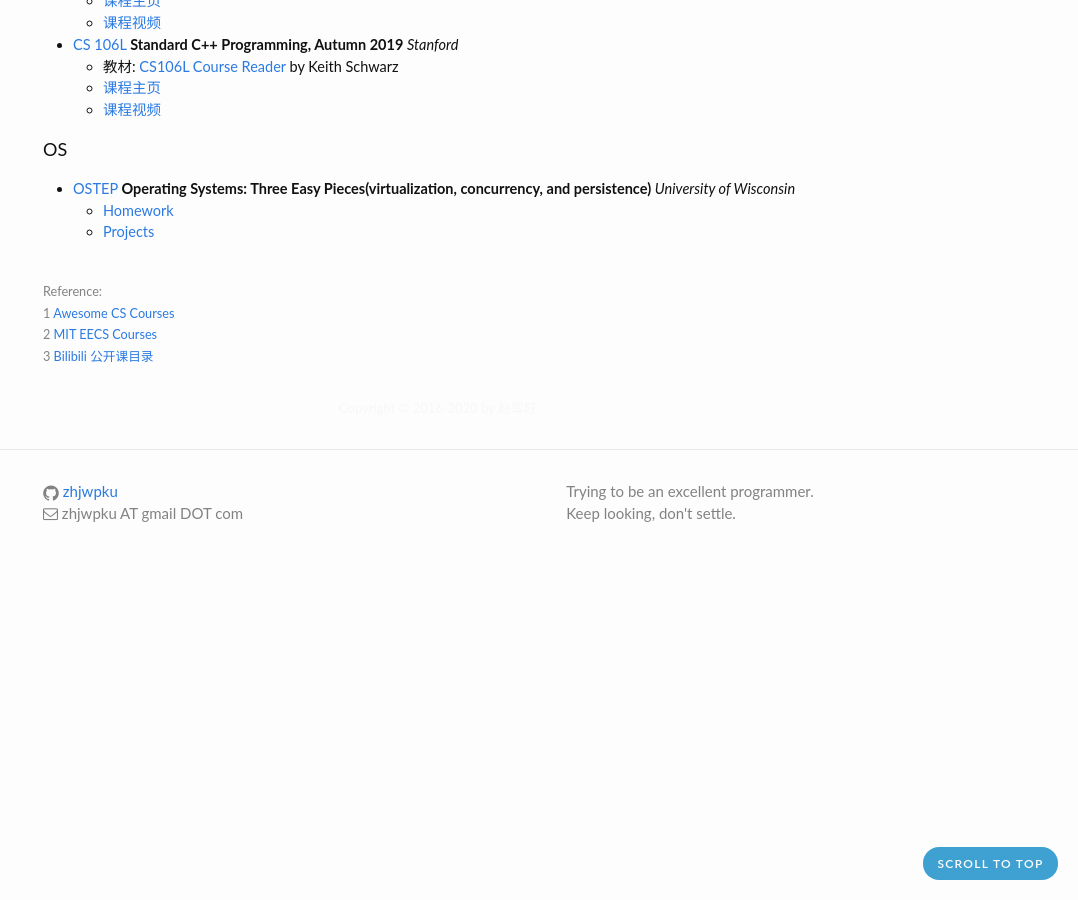
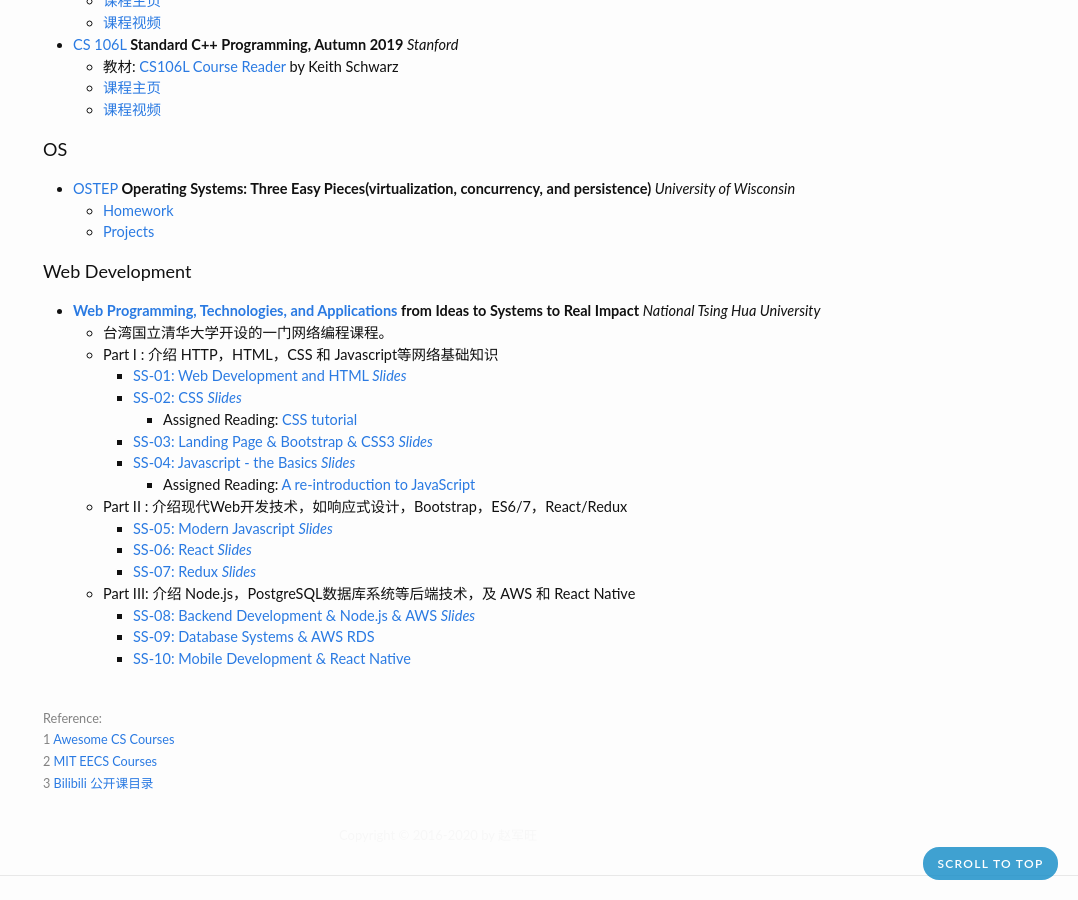
Before and after one commit to zhjwpku/zhjwpku.github.io, a Jekyll site: the page built from _posts/2018-09-16-awesome-cs-courses.md, in a window 1280 px wide and 900 px high, scrolled down 1036 px. Shown: the whole window, without its empty margins (202-1280 px from the left). Built offline with Jekyll 4.4.1, drawn with Linux system fonts in a browser that asks for light colours; comment, search, counter and statistics services are not loaded.

Commit message:
Web Programming, Technologies, and Applications from Ideas to Systems to Real Impact
Signed-off-by: Zhao Junwang <zhjwpku@gmail.com>

```diff
--- a/_posts/2018-09-16-awesome-cs-courses.md
+++ b/_posts/2018-09-16-awesome-cs-courses.md
@@ -56,6 +56,26 @@
     - [Homework][ostep-homework]
     - [Projects][ostep-projects]
 
+#### Web Development
+
+- **[Web Programming, Technologies, and Applications][webapp] from Ideas to Systems to Real Impact** *National Tsing Hua University*
+    - 台湾国立清华大学开设的一门网络编程课程。
+    - Part I  : 介绍 HTTP，HTML，CSS 和 Javascript等网络基础知识
+        - [SS-01: Web Development and HTML][ss-01] *[Slides][ss-01-slides]*
+        - [SS-02: CSS][ss-02] *[Slides][ss-02-slides]*
+            - Assigned Reading: [CSS tutorial][css-tutorial]
+        - [SS-03: Landing Page & Bootstrap & CSS3][ss-03] *[Slides][ss-03-slides]*
+        - [SS-04: Javascript - the Basics][ss-04] *[Slides][ss-04-slides]*
+            - Assigned Reading: [A re-introduction to JavaScript][reintro-js]
+    - Part II : 介绍现代Web开发技术，如响应式设计，Bootstrap，ES6/7，React/Redux
+        - [SS-05: Modern Javascript][ss-05] *[Slides][ss-05-slides]*
+        - [SS-06: React][ss-06] *[Slides][ss-06-slides]*
+        - [SS-07: Redux][ss-07] *[Slides][ss-07-slides]*
+    - Part III: 介绍 Node.js，PostgreSQL数据库系统等后端技术，及 AWS 和 React Native
+        - [SS-08: Backend Development & Node.js & AWS][ss-08] *[Slides][ss-08-slides]*
+        - [SS-09: Database Systems & AWS RDS][ss-09]
+        - [SS-10: Mobile Development & React Native][ss-10]
+
 
 <br>
 <span class="post-meta">
@@ -96,3 +116,24 @@
 [cs106l-video]: https://www.youtube.com/playlist?list=PLCgD3ws8aVdolCexlz8f3U-RROA0s5jWA
 [cs106l-video-bilibili]: https://www.bilibili.com/video/av76247001
 [cs106l-textbook]: /assets/pdf/books/cs106l_course_reader.pdf
+[webapp]: https://nthu-datalab.github.io/webapp/index.html
+[ss-01]: https://www.youtube.com/playlist?list=PLlPcwHqLqJDlD86V7FNTP8d7JBvQmITrP
+[ss-01-slides]: https://nthu-datalab.github.io/webapp/slides/web/01_Web_HTML.pdf
+[ss-02]: https://www.youtube.com/playlist?list=PLlPcwHqLqJDkGpN5725ZP7jR2vTHayk4E
+[ss-02-slides]: https://nthu-datalab.github.io/webapp/slides/web/02_CSS.pdf
+[css-tutorial]: https://www.w3schools.com/css/
+[ss-03]: https://www.youtube.com/watch?v=JGTk_7kaIQQ&list=PLlPcwHqLqJDlwNSyaBRQ3yao5UyhhxQuf
+[ss-03-slides]: https://nthu-datalab.github.io/webapp/slides/web/03_Bootstrap.pdf
+[ss-04]: https://www.youtube.com/watch?v=OuDZRFugiSQ&list=PLlPcwHqLqJDlKxQfaWR1apRR9EPLz2-yG
+[ss-04-slides]: https://nthu-datalab.github.io/webapp/slides/web/04_Javascript.pdf
+[reintro-js]: https://developer.mozilla.org/en-US/docs/Web/JavaScript/A_re-introduction_to_JavaScript
+[ss-05]: https://www.youtube.com/watch?v=O0tVDwTAI3E&list=PLlPcwHqLqJDkPXpTPlMh8NtCUC-LWYb-f
+[ss-05-slides]: https://nthu-datalab.github.io/webapp/slides/web/05_Modern-Javascript.pdf
+[ss-06]: https://www.youtube.com/watch?v=9H1oAOeldNI&list=PLlPcwHqLqJDm9ZW6n7f6JGwLXO9ctuW3R
+[ss-06-slides]: https://nthu-datalab.github.io/webapp/slides/react/01_React.pdf
+[ss-07]: https://www.youtube.com/watch?v=xaTjMXGw_PA&list=PLlPcwHqLqJDndwtjgYp0mYtllK83Eco1U
+[ss-07-slides]: https://nthu-datalab.github.io/webapp/slides/react/02_Redux.pdf
+[ss-08]: https://www.youtube.com/watch?v=laTipMRN31k&list=PLlPcwHqLqJDkxqZqqAfElde6eESUCz0YO
+[ss-08-slides]: https://nthu-datalab.github.io/webapp/slides/backend/01_Node_Backend.pdf
+[ss-09]: https://www.youtube.com/watch?v=7EI1wPfNko4&list=PLlPcwHqLqJDkLsH0P-TiAP_83XQaBWnAS
+[ss-10]: https://www.youtube.com/watch?v=umH1M5v2Aqc&list=PLlPcwHqLqJDnhXHlgF4tiKYN-K39zYMtR
```
